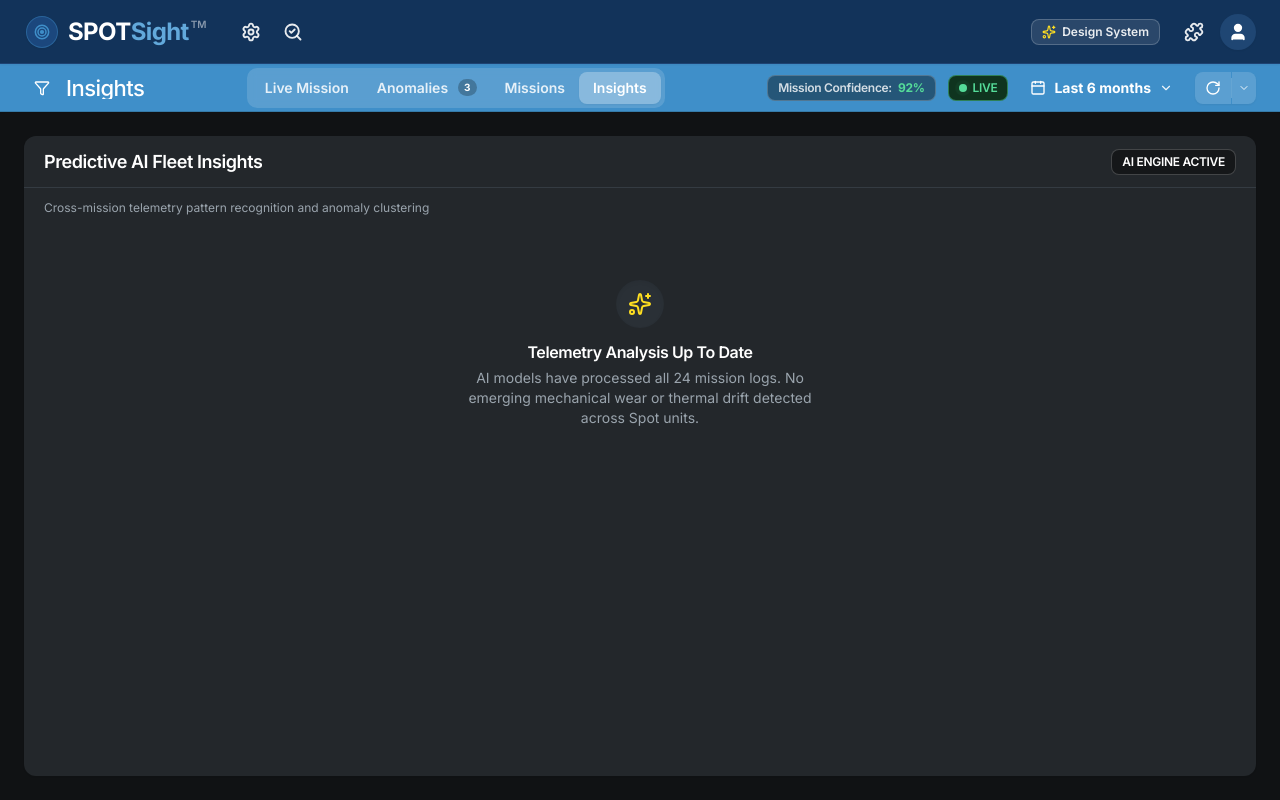
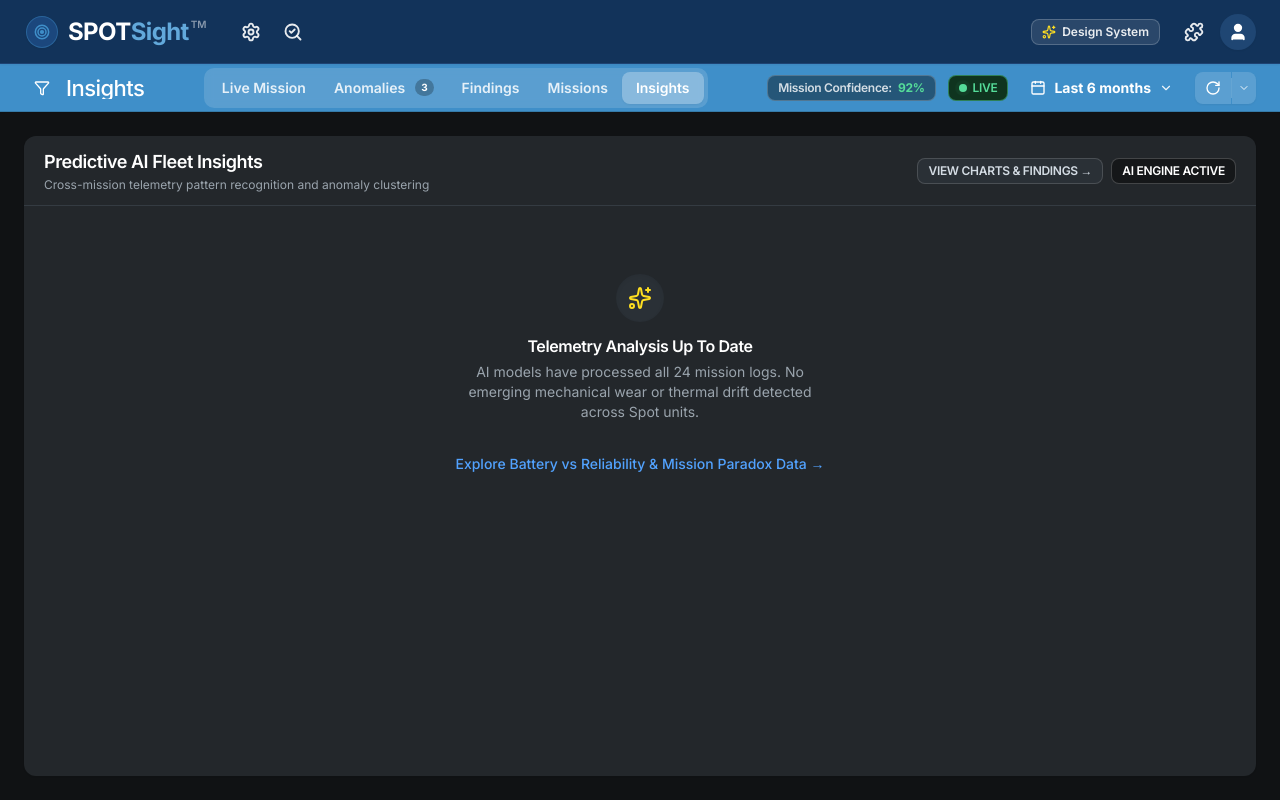
Before and after one commit to NotLeugim/Knight-Hacks-IX, a Next.js app in the folder frontend/: page /insights in a window 1280 px wide. Built offline with nearby package versions, Linux system fonts and the light colour scheme.

Commit message:
feat(ui): integrate findings & analytics into Orbit AppShell navigation and panels

```diff
--- a/frontend/src/app/findings/page.tsx
+++ b/frontend/src/app/findings/page.tsx
@@ -1,5 +1,7 @@
 import React from 'react';
 import FindingsChart from '../../components/charts/FindingsChart';
+import { Panel } from '@/components/ui/Panel';
+import { Pill } from '@/components/ui/Pill';
 
 export const metadata = {
   title: 'Findings & Analytics | SPOTSight',
@@ -9,27 +11,18 @@ export const metadata = {
 
 export default function FindingsPage() {
   return (
-    <div className="h-full overflow-auto p-4 sm:p-6 md:p-8">
-      <div className="max-w-6xl mx-auto flex flex-col gap-6">
-        <header className="flex flex-col gap-1">
-          <h1
-            className="text-xl md:text-2xl font-bold"
-            style={{ color: 'var(--color-text-primary)' }}
-          >
-            SPOTSight Analytics Dashboard
-          </h1>
-          <p
-            className="text-sm"
-            style={{ color: 'var(--color-text-muted)' }}
-          >
-            Autonomous inspection reliability analysis and findings metrics
-          </p>
-        </header>
-
-        <main className="w-full">
+    <div className="h-full p-4 sm:p-6 overflow-auto">
+      <Panel
+        title="Fleet Findings & Telemetry Analytics"
+        subtitle="Autonomous inspection reliability curves, battery threshold analysis, and mission paradox metrics"
+        showSubtitle={true}
+        actions={<Pill variant="confidence">TELEMETRY SYNCED</Pill>}
+        className="min-h-full"
+      >
+        <div className="max-w-6xl mx-auto py-2">
           <FindingsChart />
-        </main>
-      </div>
+        </div>
+      </Panel>
     </div>
   );
 }
--- a/frontend/src/app/insights/page.tsx
+++ b/frontend/src/app/insights/page.tsx
@@ -2,6 +2,7 @@
 
 import React from 'react';
 import { Sparkles } from 'lucide-react';
+import Link from 'next/link';
 import { Panel } from '@/components/ui/Panel';
 import { EmptyState } from '@/components/ui/EmptyState';
 import { Pill } from '@/components/ui/Pill';
@@ -12,13 +13,31 @@ export default function InsightsPage() {
       <Panel
         title="Predictive AI Fleet Insights"
         subtitle="Cross-mission telemetry pattern recognition and anomaly clustering"
-        actions={<Pill variant="confidence">AI ENGINE ACTIVE</Pill>}
+        showSubtitle={true}
+        actions={
+          <div className="flex items-center gap-2">
+            <Link href="/findings">
+              <Pill variant="neutral" className="hover:bg-panel-selected cursor-pointer transition-colors">
+                VIEW CHARTS & FINDINGS →
+              </Pill>
+            </Link>
+            <Pill variant="confidence">AI ENGINE ACTIVE</Pill>
+          </div>
+        }
         className="h-full"
       >
         <EmptyState
           icon={<Sparkles className="w-6 h-6 text-yellow-300" />}
           title="Telemetry Analysis Up To Date"
           description="AI models have processed all 24 mission logs. No emerging mechanical wear or thermal drift detected across Spot units."
+          action={
+            <Link
+              href="/findings"
+              className="inline-flex items-center text-sm font-medium text-blue-400 hover:text-blue-300 hover:underline mt-3"
+            >
+              Explore Battery vs Reliability &amp; Mission Paradox Data →
+            </Link>
+          }
         />
       </Panel>
     </div>
--- a/frontend/src/components/ui/AppShell.tsx
+++ b/frontend/src/components/ui/AppShell.tsx
@@ -12,6 +12,7 @@ import { Pill } from './Pill';
 const NAV_TABS: TabItem[] = [
   { id: '/', label: 'Live Mission' },
   { id: '/anomalies', label: 'Anomalies', badge: 3 },
+  { id: '/findings', label: 'Findings' },
   { id: '/missions', label: 'Missions' },
   { id: '/insights', label: 'Insights' },
 ];
@@ -20,6 +21,7 @@ const ROUTE_TITLES: Record<string, string> = {
   '/': 'Unit #1 Live Mission',
   '/live': 'Unit #1 Live Mission',
   '/anomalies': 'Fleet Anomalies',
+  '/findings': 'Fleet Findings & Analytics',
   '/missions': 'Mission Schedule',
   '/insights': 'Insights',
   '/design-system': 'Design System Specification',
@@ -38,6 +40,8 @@ export function AppShell({ children }: AppShellProps) {
     ? pathname
     : pathname.startsWith('/anomalies')
     ? '/anomalies'
+    : pathname.startsWith('/findings')
+    ? '/findings'
     : pathname.startsWith('/missions')
     ? '/missions'
     : pathname.startsWith('/insights')
--- a/frontend/src/components/ui/TriageQueue.tsx
+++ b/frontend/src/components/ui/TriageQueue.tsx
@@ -1,4 +1,5 @@
 import React from 'react';
+import Link from 'next/link';
 
 /**
  * TriageQueue — STUB
@@ -58,6 +59,16 @@ export default function TriageQueue() {
           </li>
         ))}
       </ul>
+
+      {/* Footer Link */}
+      <div className="p-2.5 border-t shrink-0 text-center" style={{ borderColor: 'var(--color-border)' }}>
+        <Link
+          href="/findings"
+          className="text-xs font-medium text-blue-400 hover:text-blue-300 transition-colors inline-flex items-center gap-1"
+        >
+          View Fleet Findings &amp; Analytics →
+        </Link>
+      </div>
     </div>
   );
 }
```
